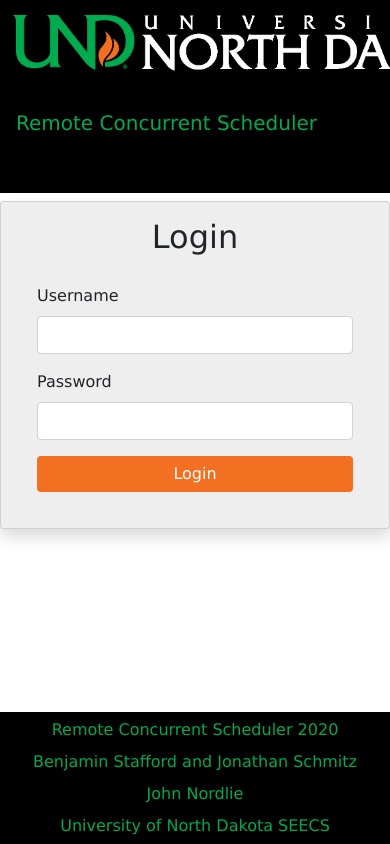
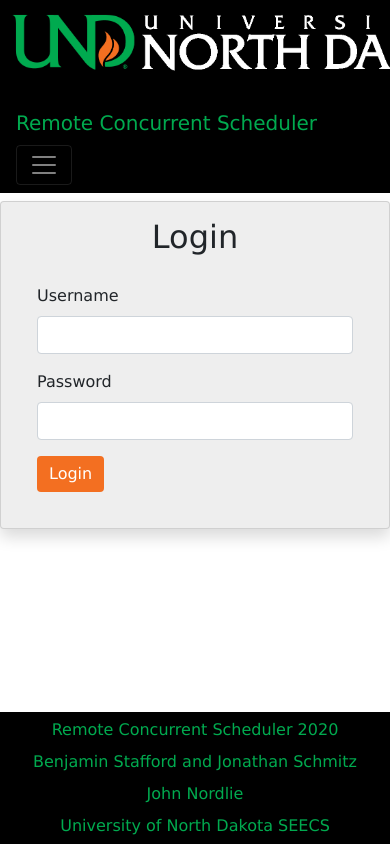
Before and after one commit to bstafford2017/remote-concurrent-scheduler, a PHP site: page /public/login.html in a window 390 px wide; the page is wider, and only the part inside the window is pictured. Run offline with PHP 8.4, Linux system fonts and the light colour scheme; some libraries are stand-ins or nearby versions.

Commit message:
fixed hamburger menu but need to fix footer and mobile

```diff
--- a/public/css/login.css
+++ b/public/css/login.css
@@ -8,6 +8,11 @@
     padding: 10px;
     text-align: center;
     line-height: 1;
+
+    /* Footer stay at the botoom */
+    position: absolute;
+    bottom: 0;
+    width: 100%;
 }
 
 .footer p:last-child {
--- a/public/css/navbar.css
+++ b/public/css/navbar.css
@@ -28,12 +28,13 @@ nav {
     background-color: black;
 }
 
+/* Overwrite navbar-dark color*/
 nav a {
-    color: #00aa4f;
+    color: #00aa4f !important;
     border-bottom: solid transparent 2px;
 }
 
 nav a:hover {
-    color: #00aa4f;
+    color: #00aa4f !important;
     border-bottom: solid #f36f21 2px;
 }
--- a/public/login.html
+++ b/public/login.html
@@ -22,10 +22,10 @@
         <div class="navbar-header">
             <img class="logo" src="images/new_logo.png">
         </div>
-        <nav class="navbar navbar-expand-lg">
+        <nav class="navbar navbar-expand-lg navbar-dark">
             <a class="navbar-brand" href="#">Remote Concurrent Scheduler</a>
             <button class="navbar-toggler" type="button" data-toggle="collapse" data-target="#navbarNav" aria-controls="navbarNav" aria-expanded="false" aria-label="Toggle navigation">
-                <span class="navbar-toggler-icon"></span>
+                <span class="navbar-toggler-icon" style="color: white"></span>
             </button>
             <div class="collapse navbar-collapse" id="navbarNav">
                 <ul class="navbar-nav">
@@ -36,7 +36,7 @@
             </div>
         </nav>
         <div class="content">
-            <div class="card col-sm-4 offset-sm-4 shadow p-3 mb-5 rounded">
+            <div class="card col-md-4 offset-md-4 shadow p-3 mb-5 rounded">
                 <div>
                     <h2 style="text-align: center;">Login</h2>
                 </div>
@@ -56,18 +56,18 @@
                             <label for="password">Password</label>
                             <input type="password" class="form-control" id="password" required>
                         </div>
-                        <button type="submit" id="submit" class="btn btn-secondary col-sm-4 offset-sm-4">Login</button>
+                        <button type="submit" id="submit" class="btn btn-secondary col-sm-md offset-md-4">Login</button>
                     </form>
                 </div>
             </div>
         </div>
 
-        <div class="footer fixed-bottom">
+        <footer class="footer">
             <p>Remote Concurrent Scheduler 2020</p>
             <p>Benjamin Stafford and Jonathan Schmitz</p>
             <p>John Nordlie</p>
             <p>University of North Dakota SEECS</p>
-        </div>
+        </footer>
 
         <!-- Custom JS -->
         <script type="text/javascript" src="js/login.js"></script>
```
